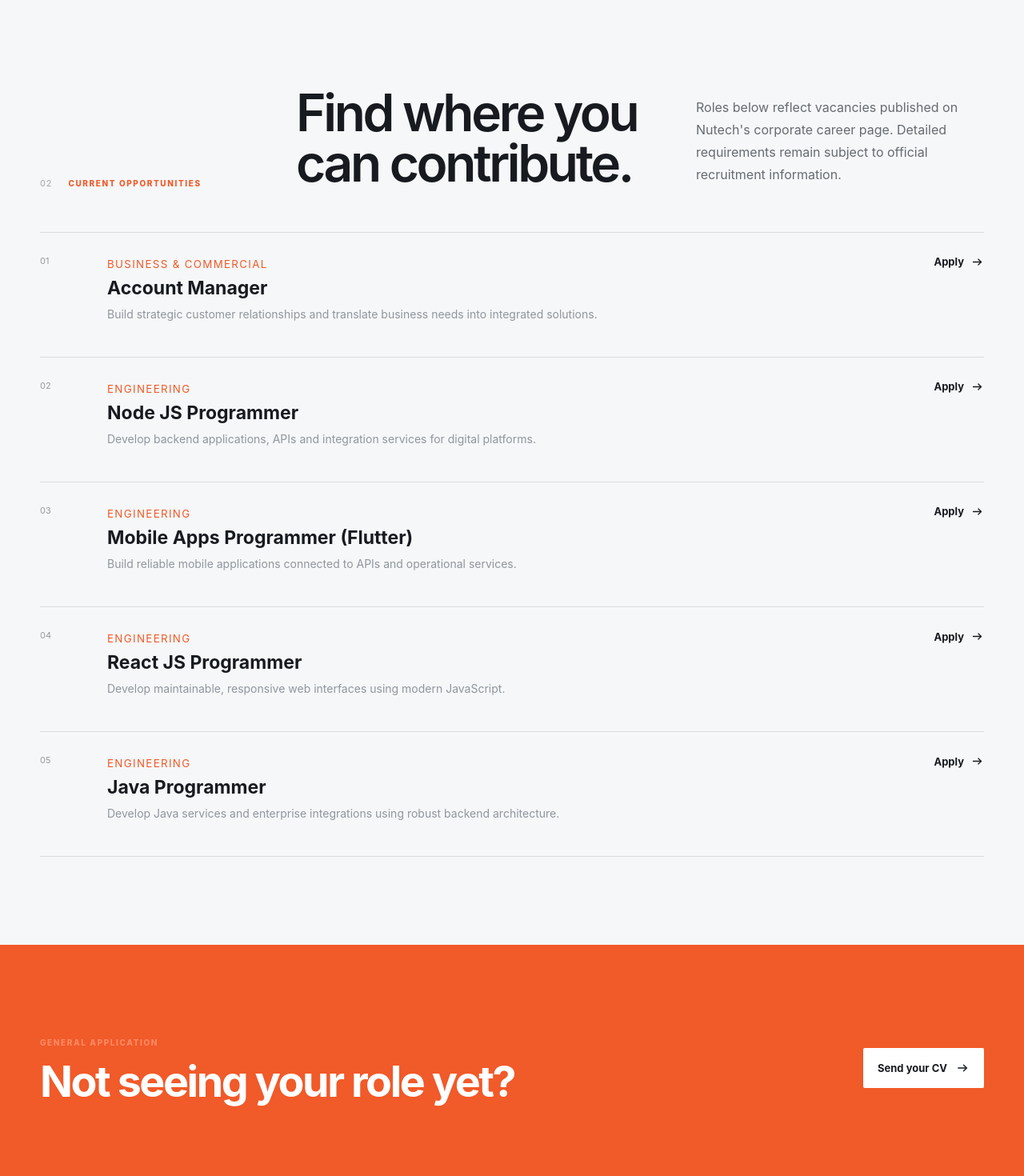
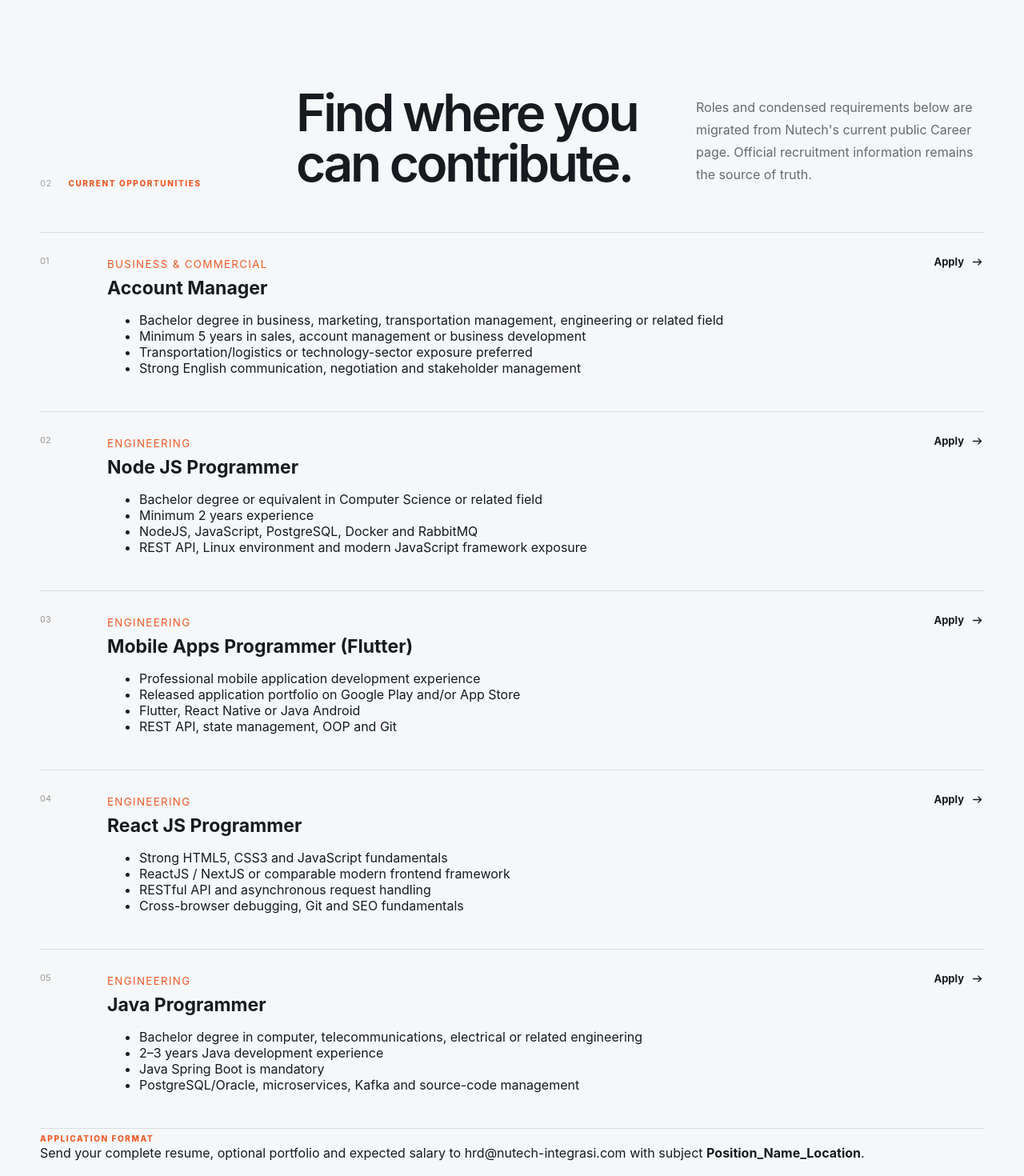
Before and after one commit to nabillazachra/nutech-revamp, a Next.js app: page /career in a window 1280 px wide. Shown: the part 960-2430 px from the top of the page at 80% size. Built offline with nearby package versions, Linux system fonts and the light colour scheme.

Commit message:
feat: migrate current career requirements and application guidance

```diff
--- a/app/career/page.js
+++ b/app/career/page.js
@@ -8,11 +8,11 @@ export const metadata = {
 };
 
 const openings = [
-  ['Account Manager','Business & Commercial','Build strategic customer relationships and translate business needs into integrated solutions.'],
-  ['Node JS Programmer','Engineering','Develop backend applications, APIs and integration services for digital platforms.'],
-  ['Mobile Apps Programmer (Flutter)','Engineering','Build reliable mobile applications connected to APIs and operational services.'],
-  ['React JS Programmer','Engineering','Develop maintainable, responsive web interfaces using modern JavaScript.'],
-  ['Java Programmer','Engineering','Develop Java services and enterprise integrations using robust backend architecture.'],
+  ['Account Manager','Business & Commercial',['Bachelor degree in business, marketing, transportation management, engineering or related field','Minimum 5 years in sales, account management or business development','Transportation/logistics or technology-sector exposure preferred','Strong English communication, negotiation and stakeholder management']],
+  ['Node JS Programmer','Engineering',['Bachelor degree or equivalent in Computer Science or related field','Minimum 2 years experience','NodeJS, JavaScript, PostgreSQL, Docker and RabbitMQ','REST API, Linux environment and modern JavaScript framework exposure']],
+  ['Mobile Apps Programmer (Flutter)','Engineering',['Professional mobile application development experience','Released application portfolio on Google Play and/or App Store','Flutter, React Native or Java Android','REST API, state management, OOP and Git']],
+  ['React JS Programmer','Engineering',['Strong HTML5, CSS3 and JavaScript fundamentals','ReactJS / NextJS or comparable modern frontend framework','RESTful API and asynchronous request handling','Cross-browser debugging, Git and SEO fundamentals']],
+  ['Java Programmer','Engineering',['Bachelor degree in computer, telecommunications, electrical or related engineering','2–3 years Java development experience','Java Spring Boot is mandatory','PostgreSQL/Oracle, microservices, Kafka and source-code management']],
 ];
 
 export default function CareerPage(){
@@ -30,6 +30,7 @@ export default function CareerPage(){
         </div>
       </div>
     </section>
+
     <section className="section editorialIntro">
       <div className="container editorialIntroGrid">
         <div className="sectionIndex">01</div>
@@ -37,22 +38,34 @@ export default function CareerPage(){
         <p>Nutech projects connect applications with gates, devices, payment systems, networks and field operations—giving teams exposure to software and infrastructure in real-world use.</p>
       </div>
     </section>
+
     <section className="section alt" id="openings">
       <div className="container">
         <div className="showcaseHead compactHead">
           <div><span className="sectionIndex">02</span><span className="kicker">CURRENT OPPORTUNITIES</span></div>
           <h2>Find where you can contribute.</h2>
-          <p>Roles below reflect vacancies published on Nutech's corporate career page. Detailed requirements remain subject to official recruitment information.</p>
+          <p>Roles and condensed requirements below are migrated from Nutech's current public Career page. Official recruitment information remains the source of truth.</p>
         </div>
-        <div className="jobs jobsEditorial">
-          {openings.map(([title,area,summary],i)=><article key={title}>
+
+        <div className="jobs jobsDetailed">
+          {openings.map(([title,area,requirements],i)=><article key={title}>
             <span>0{i+1}</span>
-            <div><small>{area}</small><h3>{title}</h3><p>{summary}</p></div>
-            <a href={'mailto:hrd@nutech-integrasi.com?subject='+encodeURIComponent(title+'_Application')}>Apply <Icon name="arrow" size={17}/></a>
+            <div>
+              <small>{area}</small>
+              <h3>{title}</h3>
+              <ul>{requirements.map(req=><li key={req}>{req}</li>)}</ul>
+            </div>
+            <a href={'mailto:hrd@nutech-integrasi.com?subject='+encodeURIComponent(title+'_Jakarta')}>Apply <Icon name="arrow" size={17}/></a>
           </article>)}
+        </div>
+
+        <div className="applicationNote">
+          <span className="kicker">APPLICATION FORMAT</span>
+          <p>Send your complete resume, optional portfolio and expected salary to <a href="mailto:hrd@nutech-integrasi.com">hrd@nutech-integrasi.com</a> with subject <strong>Position_Name_Location</strong>.</p>
         </div>
       </div>
     </section>
+
     <section className="section careerContact">
       <div className="container editorialBand">
         <div><span className="kicker light">GENERAL APPLICATION</span><h2>Not seeing your role yet?</h2></div>
```
